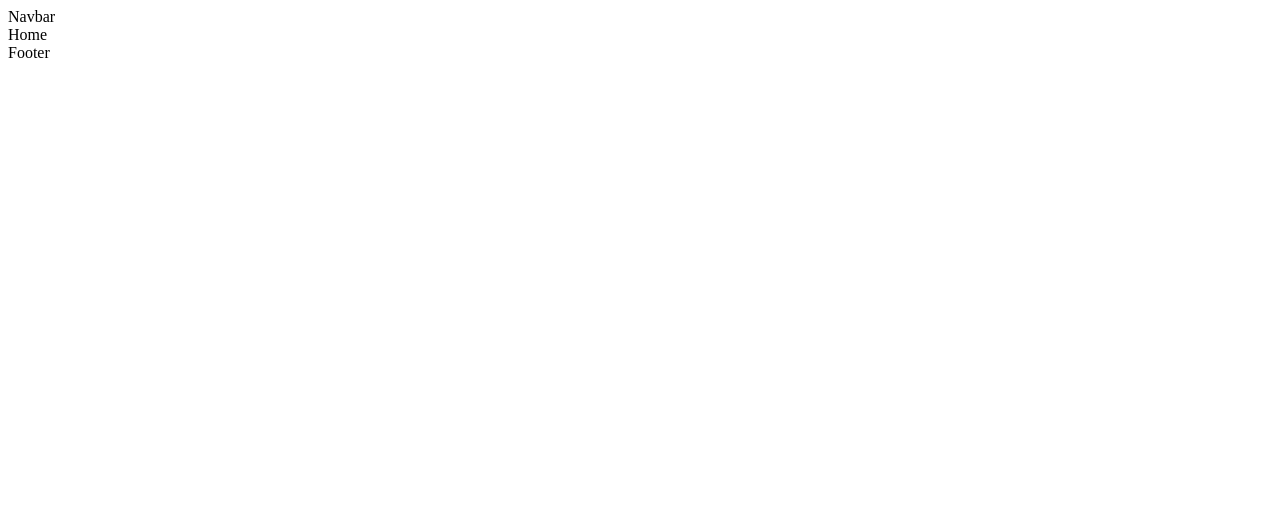
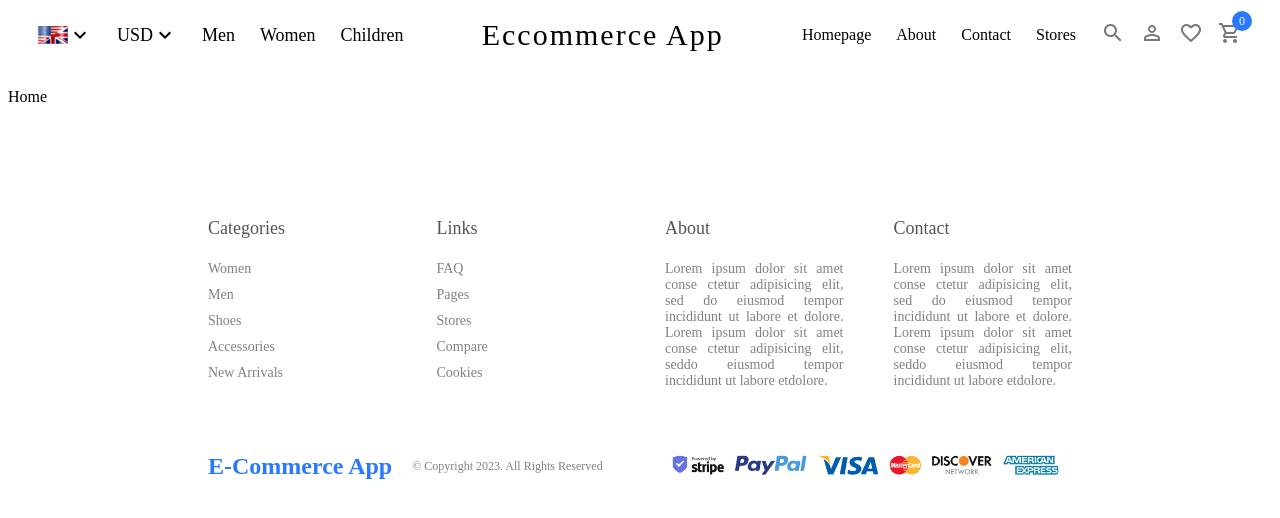
Before and after one commit to azizlimonu/e-commerce, a React (Create React App) app in the folder frontend/: page / in a window 1280 px wide. Shown: the top 518 px of the page. Built offline with nearby package versions, Linux system fonts and the light colour scheme.

Commit message:
navbar+footer added

```diff
--- a/frontend/src/app.scss
+++ b/frontend/src/app.scss
@@ -0,0 +1,7 @@
+.app {
+
+  .link {
+    color: inherit;
+    text-decoration: none;
+  }
+}
--- a/frontend/src/components/Footer/Footer.jsx
+++ b/frontend/src/components/Footer/Footer.jsx
@@ -1,8 +1,57 @@
-import React from 'react'
+import React from 'react';
+import './Footer.scss';
 
 const Footer = () => {
   return (
-    <div>Footer</div>
+    <div className="footer">
+      <div className="top">
+        <div className="item">
+          <h1>Categories</h1>
+          <span>Women</span>
+          <span>Men</span>
+          <span>Shoes</span>
+          <span>Accessories</span>
+          <span>New Arrivals</span>
+        </div>
+        <div className="item">
+          <h1>Links</h1>
+          <span>FAQ</span>
+          <span>Pages</span>
+          <span>Stores</span>
+          <span>Compare</span>
+          <span>Cookies</span>
+        </div>
+        <div className="item">
+          <h1>About</h1>
+          <span>
+            Lorem ipsum dolor sit amet conse ctetur adipisicing elit, sed do
+            eiusmod tempor incididunt ut labore et dolore. Lorem ipsum dolor sit
+            amet conse ctetur adipisicing elit, seddo eiusmod tempor incididunt
+            ut labore etdolore.
+          </span>
+        </div>
+        <div className="item">
+          <h1>Contact</h1>
+          <span>
+            Lorem ipsum dolor sit amet conse ctetur adipisicing elit, sed do
+            eiusmod tempor incididunt ut labore et dolore. Lorem ipsum dolor sit
+            amet conse ctetur adipisicing elit, seddo eiusmod tempor incididunt
+            ut labore etdolore.
+          </span>
+        </div>
+      </div>
+      <div className="bottom">
+        <div className="left">
+          <span className="logo">E-Commerce App</span>
+          <span className="copyright">
+            © Copyright 2023. All Rights Reserved
+          </span>
+        </div>
+        <div className="right">
+          <img src="/image/payment.png" alt="payments" />
+        </div>
+      </div>
+    </div >
   )
 }
 
--- /dev/null
+++ b/frontend/src/components/Footer/Footer.scss
@@ -0,0 +1,57 @@
+.footer {
+  margin: 100px 200px 20px 200px;
+
+  .top {
+    display: flex;
+    gap: 50px;
+
+    .item{
+      flex: 1;
+      display: flex;
+      flex-direction: column;
+      gap: 10px;
+      text-align: justify;
+      font-size: 14px;
+
+      h1{
+        font-size: 18px;
+        font-weight: 500;
+        color: #555;
+      }
+
+      span{
+        color: gray;
+      }
+    }
+  }
+
+  .bottom {
+    display: flex;
+    align-items: center;
+    justify-content: space-between;
+    margin-top: 50px;
+
+    .left{
+      display: flex;
+      align-items: center;
+
+      .logo{
+        color: #2879fe;
+        font-weight: bold;
+        font-size: 24px;
+      }
+
+      .copyright{
+        margin-left: 20px;
+        font-size: 12px;
+        color: gray;
+      }
+    }
+
+    .right{
+      img{
+        height: 50px;
+      }
+    }
+  }
+}
--- a/frontend/src/components/Navbar/Navbar.jsx
+++ b/frontend/src/components/Navbar/Navbar.jsx
@@ -1,8 +1,63 @@
-import React from 'react'
+import React from 'react';
+import KeyboardArrowDownIcon from "@mui/icons-material/KeyboardArrowDown";
+import SearchIcon from "@mui/icons-material/Search";
+import PersonOutlineOutlinedIcon from "@mui/icons-material/PersonOutlineOutlined";
+import FavoriteBorderOutlinedIcon from "@mui/icons-material/FavoriteBorderOutlined";
+import ShoppingCartOutlinedIcon from "@mui/icons-material/ShoppingCartOutlined";
+import { Link } from 'react-router-dom';
+import './Navbar.scss';
 
 const Navbar = () => {
   return (
-    <div>Navbar</div>
+    <div className='navbar'>
+      <div className="wrapper">
+        <div className="left">
+          <div className="item">
+            <img src='/image/en.png' alt='en' />
+            <KeyboardArrowDownIcon />
+          </div>
+          <div className="item">
+            <span>USD</span>
+            <KeyboardArrowDownIcon />
+          </div>
+          <div className="item">
+            <Link className='link' to='/products/1'>Men</Link>
+          </div>
+          <div className="item">
+            <Link className='link' to='/products/2'>Women</Link>
+          </div>
+          <div className="item">
+            <Link className='link' to='/products/3'>Children</Link>
+          </div>
+        </div>
+        <div className="center">
+          <Link className='link' to='/' >Eccommerce App</Link>
+        </div>
+        <div className="right">
+          <div className="item">
+            <Link className='link' to="/">Homepage</Link>
+          </div>
+          <div className="item">
+            <Link className='link' to="/">About</Link>
+          </div>
+          <div className="item">
+            <Link className='link' to="/">Contact</Link>
+          </div>
+          <div className="item">
+            <Link className='link' to="/">Stores</Link>
+          </div>
+          <div className='icons'>
+            <SearchIcon />
+            <PersonOutlineOutlinedIcon />
+            <FavoriteBorderOutlinedIcon />
+            <div className='cartIcon'>
+              <ShoppingCartOutlinedIcon />
+              <span>0</span>
+            </div>
+          </div>
+        </div>
+      </div>
+    </div>
   )
 }
 
--- /dev/null
+++ b/frontend/src/components/Navbar/Navbar.scss
@@ -0,0 +1,59 @@
+.navbar {
+  height: 80px;
+
+  .wrapper {
+    padding: 10px 30px;
+    display: flex;
+    align-items: center;
+    justify-content: space-between;
+
+    .center{
+      font-size: 30px;
+      letter-spacing: 2px;
+    }
+
+    .left {
+      display: flex;
+      align-items: center;
+      gap: 25px;
+
+      .item{
+        display: flex;
+        align-items: center;
+        font-size: 18px;
+      }
+    }
+
+    .right{
+      display: flex;
+      align-items: center;
+      gap: 25px;
+    }
+
+    .icons{
+      display: flex;
+      gap: 15px;
+      color: #777;
+      cursor: pointer;
+
+      .cartIcon {
+        position: relative;
+
+        span {
+          font-size: 12px;
+          width: 20px;
+          height: 20px;
+          border-radius: 50%;
+          background-color: #2879fe;
+          color: white;
+          position: absolute;
+          right: -10px;
+          top: -10px;
+          display: flex;
+          align-items: center;
+          justify-content: center;
+        }
+      }
+    }
+  }
+}
```
Also changed, not shown: frontend/public/image/en.png (added), frontend/public/image/payment.png (added), frontend/src/components/Slider/Slider.jsx (added), frontend/src/components/Slider/Slider.scss (added).
